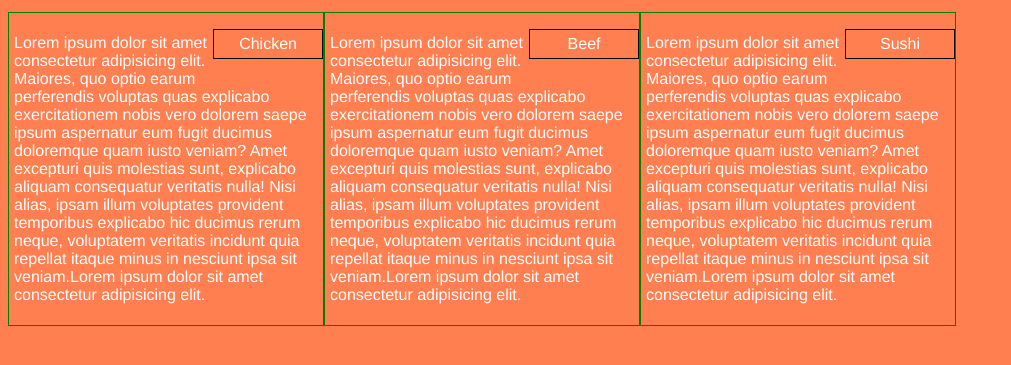
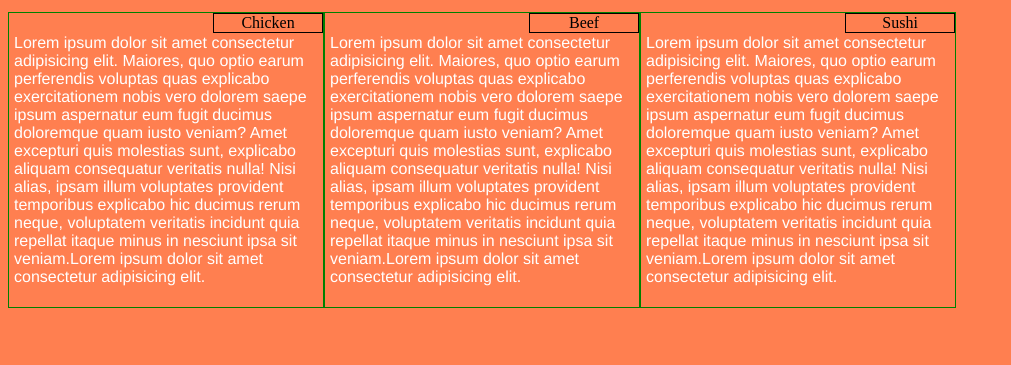
Before and after one commit to D1417MUSTAFA/module2-solution, a plain HTML site: page index.html in a window 1280 px wide. Shown: the part 61-426 px from the top of the page, without its empty margins (0-1011 px from the left). Drawn offline with Linux system fonts and the light colour scheme.

Commit message:
titles re-designed

```diff
--- a/index.html
+++ b/index.html
@@ -4,16 +4,15 @@
     <meta charset="utf-8" />
     <meta name="viewport" content="width=device-width, initial-scale=1" />
     <title>module2-AssigmentSolution</title>
-    <link rel="stylesheet" href="./menu.css">
-
+    <link rel="stylesheet" href="./menu.css" />
   </head>
 
   <body>
     <h1>Our Menu</h1>
 
     <div class="row">
-      <section class=" first col-lg-3 col-md-6">
-        <span><p class="boxtitle">Chicken</p></span>
+      <section class="first col-lg-3 col-md-6">
+        <span class="boxtitle">Chicken</span>
         <p>
           Lorem ipsum dolor sit amet consectetur adipisicing elit. Maiores, quo
           optio earum perferendis voluptas quas explicabo exercitationem nobis
@@ -26,7 +25,7 @@
         </p>
       </section>
       <section class="second col-lg-3 col-md-6">
-        <span><p class="boxtitle">Beef</p></span>
+        <span class="boxtitle">Beef</span>
         <p>
           Lorem ipsum dolor sit amet consectetur adipisicing elit. Maiores, quo
           optio earum perferendis voluptas quas explicabo exercitationem nobis
@@ -39,7 +38,7 @@
         </p>
       </section>
       <section class="third col-lg-3 col-md-6">
-        <span><p class="boxtitle">Sushi</p></span>
+        <span class="boxtitle">Sushi</span>
         <p>
           Lorem ipsum dolor sit amet consectetur adipisicing elit. Maiores, quo
           optio earum perferendis voluptas quas explicabo exercitationem nobis
--- a/menu.css
+++ b/menu.css
@@ -27,7 +27,6 @@ h1 {
 p {
   border: hidden;
   background-color: coral;
-  width: %;
 
   padding: 5px;
   margin-right: auto;
```
